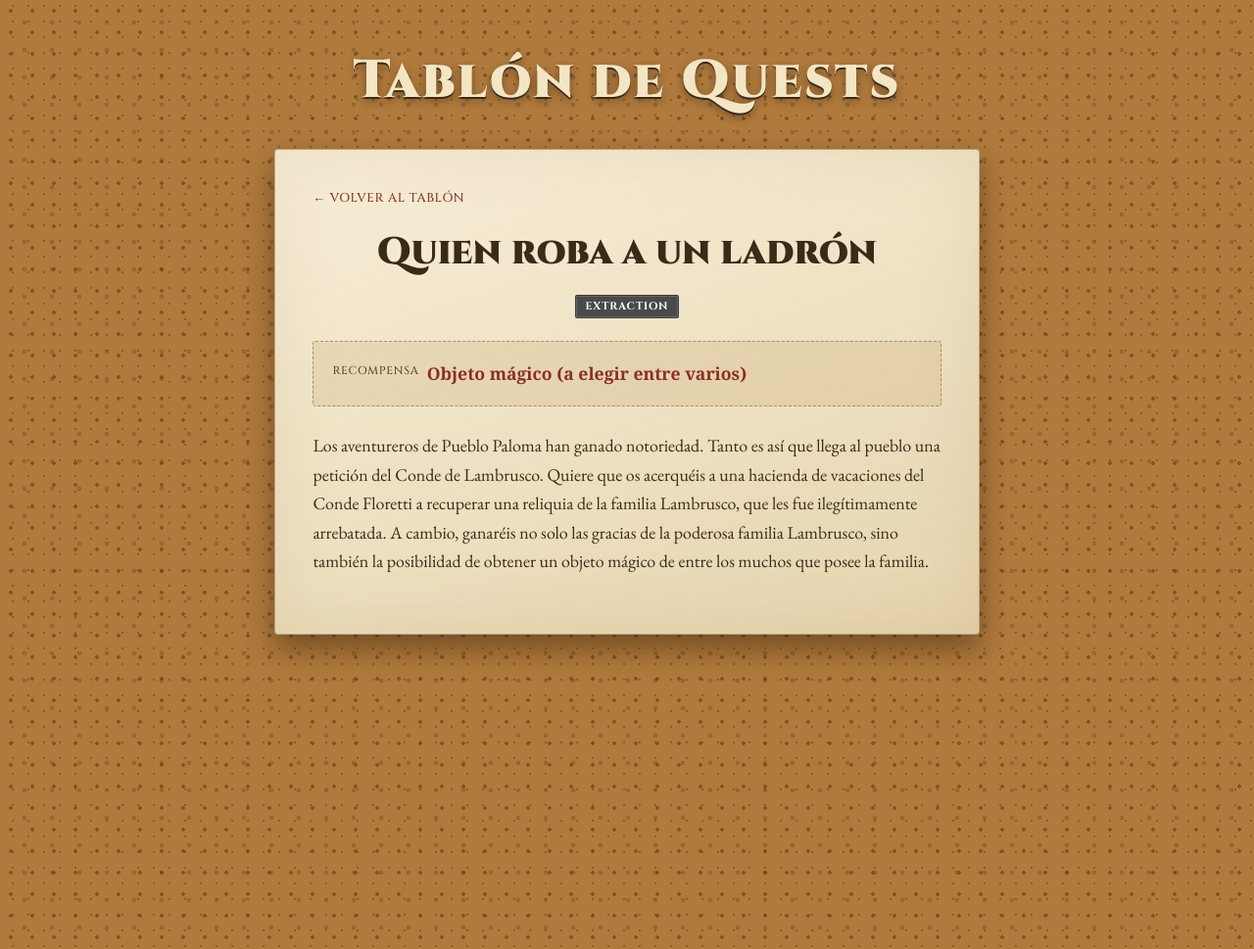
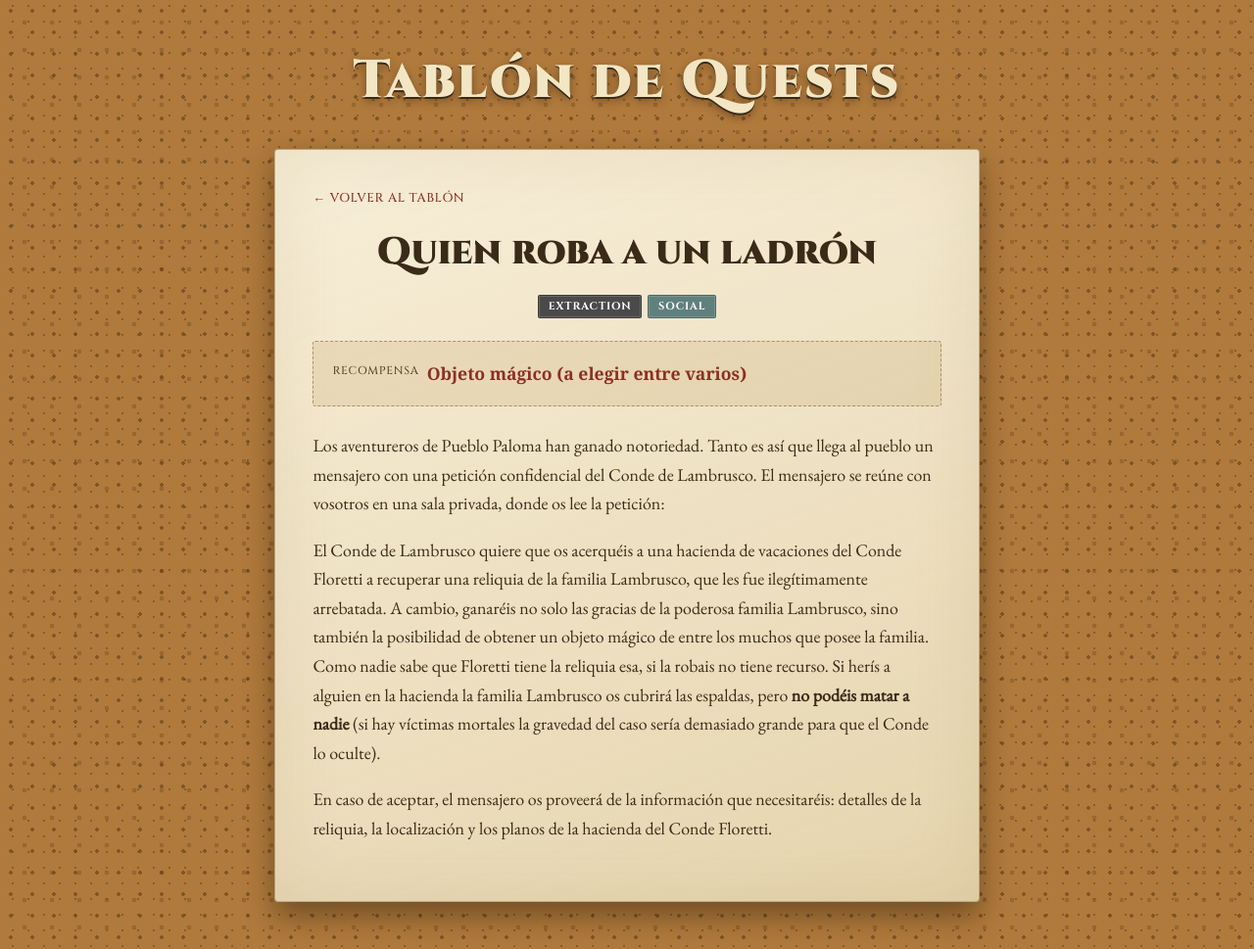
Before and after one commit to Eromythic/quests, a Jekyll site: the page built from _quests/family-feud-1.md, in a window 1280 px wide. Shown: the whole page at 98% size. Built offline with Jekyll 4.4.1, drawn with Linux system fonts in a browser that asks for light colours; some web fonts are replaced.

Commit message:
upgrade to jekyll 4 + update family feud

```diff
--- a/_config.yml
+++ b/_config.yml
@@ -20,8 +20,7 @@ defaults:
 
 # Build settings
 markdown: kramdown
-# No theme gem — layouts/CSS are fully custom. (The github-pages gem otherwise
-# defaults to jekyll-theme-primer, which would emit an unused style.css.)
+# No theme gem — layouts/CSS are fully custom.
 theme: null
 
 # Exclude tooling/meta from the build output.
--- a/_quests/family-feud-1.md
+++ b/_quests/family-feud-1.md
@@ -1,7 +1,7 @@
 ---
 title: "Quien roba a un ladrón"
 brief: "Recuperad la reliquia familiar de los Lambrusco de las manos del Conde Floretti."
-tags: [extraction]
+tags: [extraction, social]
 reward: "Objeto mágico (a elegir entre varios)"
 status: available                  # available | completed
 
@@ -11,4 +11,8 @@ status: available                  # available | completed
 # rewards_granted: "300 gp split three ways, +1 dagger to Lyra"
 ---
 
-Los aventureros de Pueblo Paloma han ganado notoriedad. Tanto es así que llega al pueblo una petición del Conde de Lambrusco. Quiere que os acerquéis a una hacienda de vacaciones del Conde Floretti a recuperar una reliquia de la familia Lambrusco, que les fue ilegítimamente arrebatada. A cambio, ganaréis no solo las gracias de la poderosa familia Lambrusco, sino también la posibilidad de obtener un objeto mágico de entre los muchos que posee la familia.
+Los aventureros de Pueblo Paloma han ganado notoriedad. Tanto es así que llega al pueblo un mensajero con una petición confidencial del Conde de Lambrusco. El mensajero se reúne con vosotros en una sala privada, donde os lee la petición:
+
+El Conde de Lambrusco quiere que os acerquéis a una hacienda de vacaciones del Conde Floretti a recuperar una reliquia de la familia Lambrusco, que les fue ilegítimamente arrebatada. A cambio, ganaréis no solo las gracias de la poderosa familia Lambrusco, sino también la posibilidad de obtener un objeto mágico de entre los muchos que posee la familia. Como nadie sabe que Floretti tiene la reliquia esa, si la robais no tiene recurso. Si herís a alguien en la hacienda la familia Lambrusco os cubrirá las espaldas, pero **no podéis matar a nadie** (si hay víctimas mortales la gravedad del caso sería demasiado grande para que el Conde lo oculte).
+
+En caso de aceptar, el mensajero os proveerá de la información que necesitaréis: detalles de la reliquia, la localización y los planos de la hacienda del Conde Floretti.
```
Also changed, not shown: Gemfile (+5 -3 lines), .github/workflows/jekyll.yml (added), Gemfile.lock (added), 1 other file.
